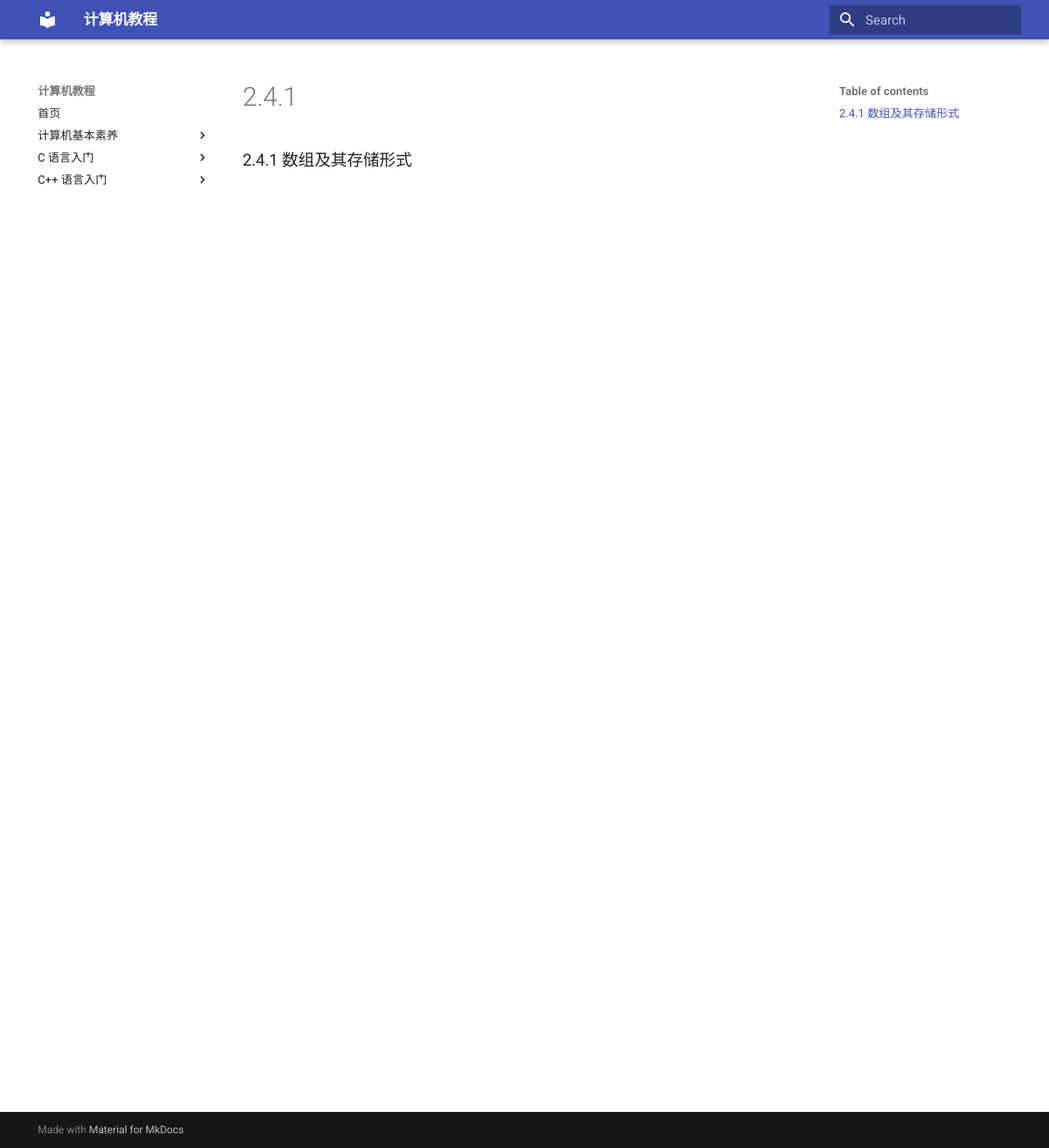
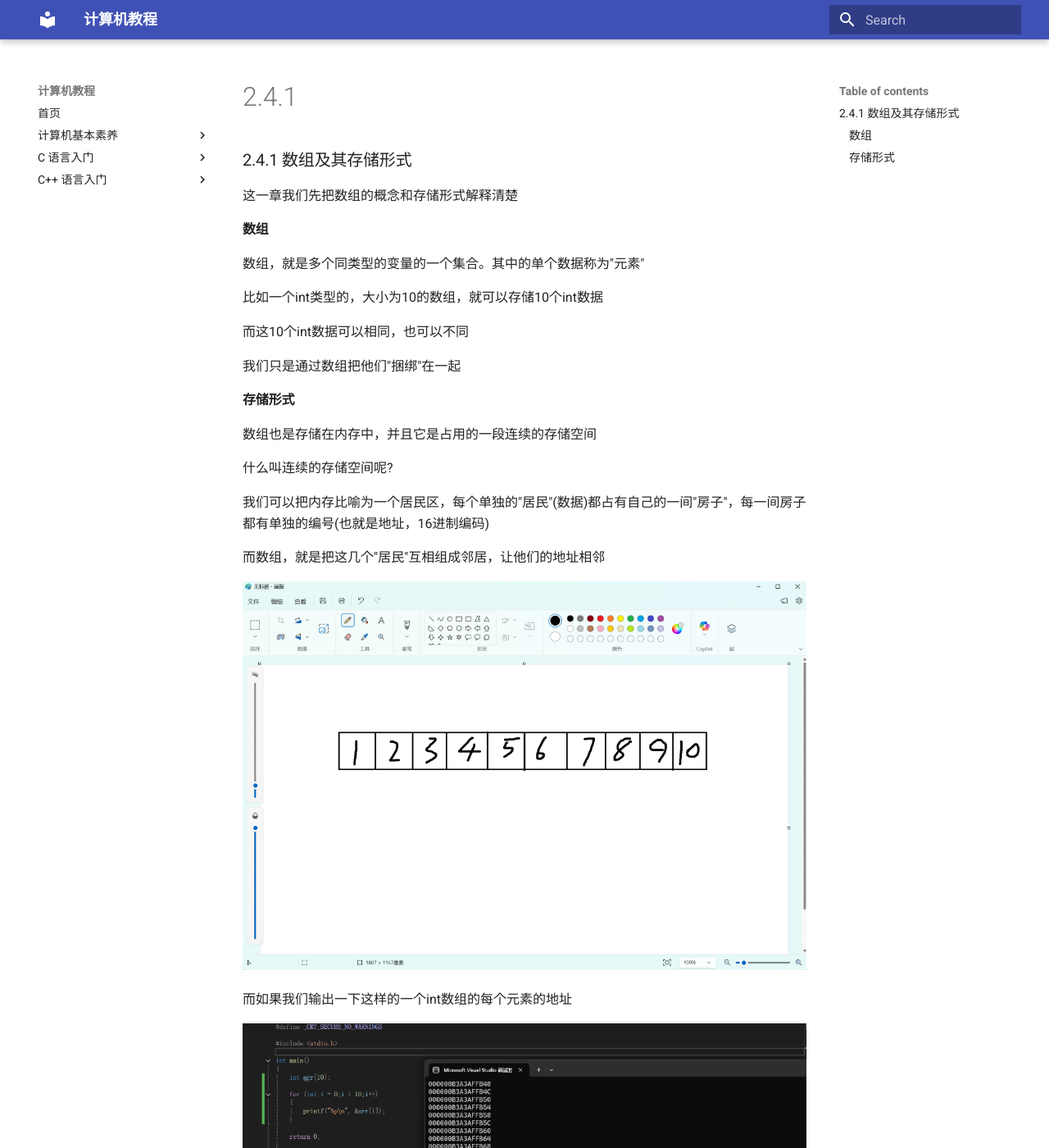
Before and after one commit to Muhamia/computer-tutorials, an MkDocs documentation site: the page built from docs/programming-language-c/2.4.1.md, in a window 1280 px wide and 1400 px high. Shown: the whole window at 82% size. Built offline with MkDocs 1.6.1 and Material for MkDocs 9.7.7, drawn with Linux system fonts in a browser that asks for light colours; some of the changed text lies outside the part shown.

Commit message:
1d arr and its memory

```diff
--- a/docs/programming-language-c/2.4.1.md
+++ b/docs/programming-language-c/2.4.1.md
@@ -1 +1,35 @@
 ### 2.4.1 数组及其存储形式
+这一章我们先把数组的概念和存储形式解释清楚
+
+#### 数组
+
+数组，就是多个同类型的变量的一个集合。其中的单个数据称为"元素"
+
+比如一个int类型的，大小为10的数组，就可以存储10个int数据
+
+而这10个int数据可以相同，也可以不同
+
+我们只是通过数组把他们"捆绑"在一起
+
+#### 存储形式
+
+数组也是存储在内存中，并且它是占用的一段连续的存储空间
+
+什么叫连续的存储空间呢?
+
+我们可以把内存比喻为一个居民区，每个单独的"居民"(数据)都占有自己的一间"房子"，每一间房子都有单独的编号(也就是地址，16进制编码)
+
+而数组，就是把这几个"居民"互相组成邻居，让他们的地址相邻
+
+![](../assets/images/2.4/arrStorage.png)
+
+而如果我们输出一下这样的一个int数组的每个元素的地址
+
+![](../assets/images/2.4/arrStorageHex.png)
+
+可以看到
+因为一个int类型数据占用4字节的内存大小
+所以每次输出的地址之间都隔了个4
+就比如说，第三个末4位是FB50
+第四个是FB54
+之后是FB58
```
Also changed, not shown: docs/programming-language-c/2.4.2.md (added, +39 -0 lines), docs/assets/images/2.4/arrStorage.png (added), docs/assets/images/2.4/arrStorageHex.png (added).
